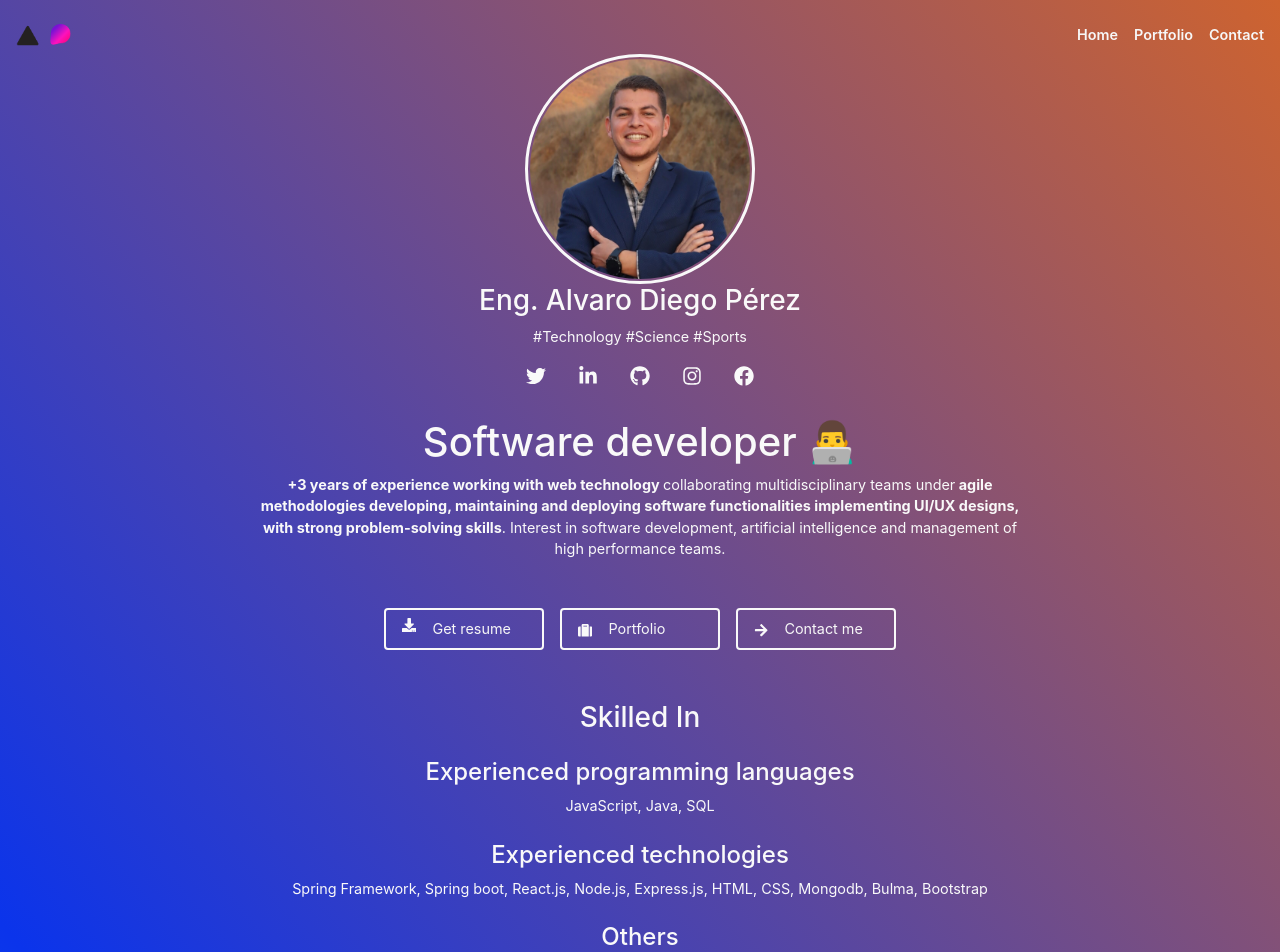
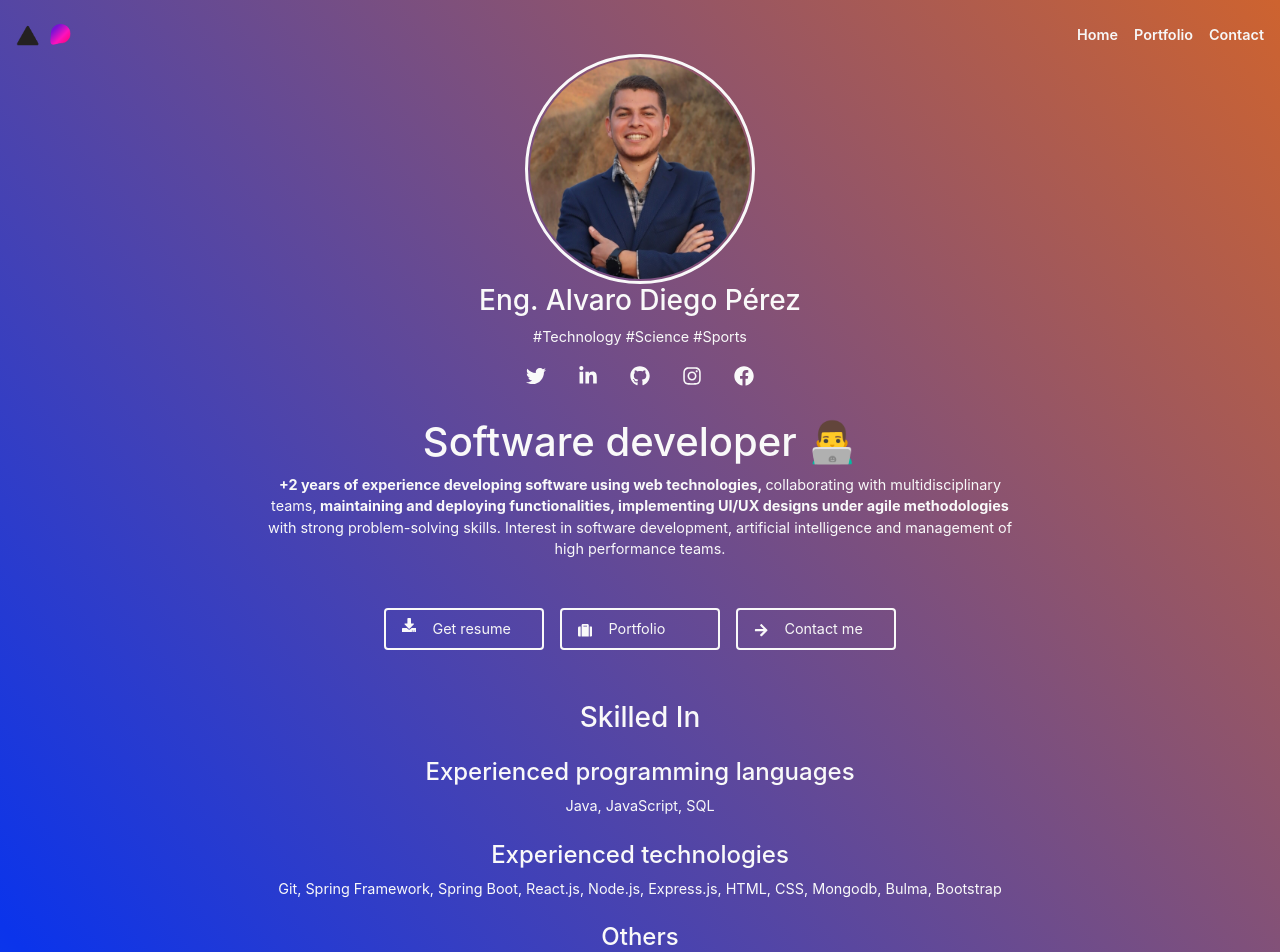
Before and after one commit to dapv67/portfolio, a React (Create React App) app: page / in a window 1280 px wide. Shown: the top 952 px of the page. Built offline with nearby package versions, Linux system fonts and the light colour scheme.

Commit message:
update main text and resume

```diff
--- a/src/pages/Home.js
+++ b/src/pages/Home.js
@@ -16,16 +16,18 @@ export default function Home() {
         <div className="text-main">
           <h1>Software developer 👨‍💻</h1>
           <p className="">
-            <strong>+3 years of experience working with web technology </strong>{" "}
-            collaborating multidisciplinary teams under
+            <strong>
+              +2 years of experience developing software using web technologies,{" "}
+            </strong>{" "}
+            collaborating with multidisciplinary teams,
             <strong>
               {" "}
-              agile methodologies developing, maintaining and deploying software
-              functionalities implementing UI/UX designs, with strong
-              problem-solving skills
+              maintaining and deploying functionalities, implementing UI/UX
+              designs under agile methodologies{" "}
             </strong>
-            . Interest in software development, artificial intelligence and
-            management of high performance teams.
+            with strong problem-solving skills. Interest in software
+            development, artificial intelligence and management of high
+            performance teams.
           </p>
         </div>
         <div className="btns">
@@ -58,11 +60,11 @@ export default function Home() {
         <div className="skills-section">
           <h3>Skilled In</h3>
           <h4 className="jump">Experienced programming languages</h4>
-          <p>JavaScript, Java, SQL</p>
+          <p>Java, JavaScript, SQL</p>
           <h4 className="jump">Experienced technologies</h4>
           <p>
-            Spring Framework, Spring boot, React.js, Node.js, Express.js, HTML,
-            CSS, Mongodb, Bulma, Bootstrap
+            Git, Spring Framework, Spring Boot, React.js, Node.js, Express.js,
+            HTML, CSS, Mongodb, Bulma, Bootstrap
           </p>
           <h4 className="jump">Others</h4>
           <p>Adobe Xd, Shopify, Woocommerce, Wordpress</p>
```
Also changed, not shown: 1 other file (tests, documents, lock files or other folders).
